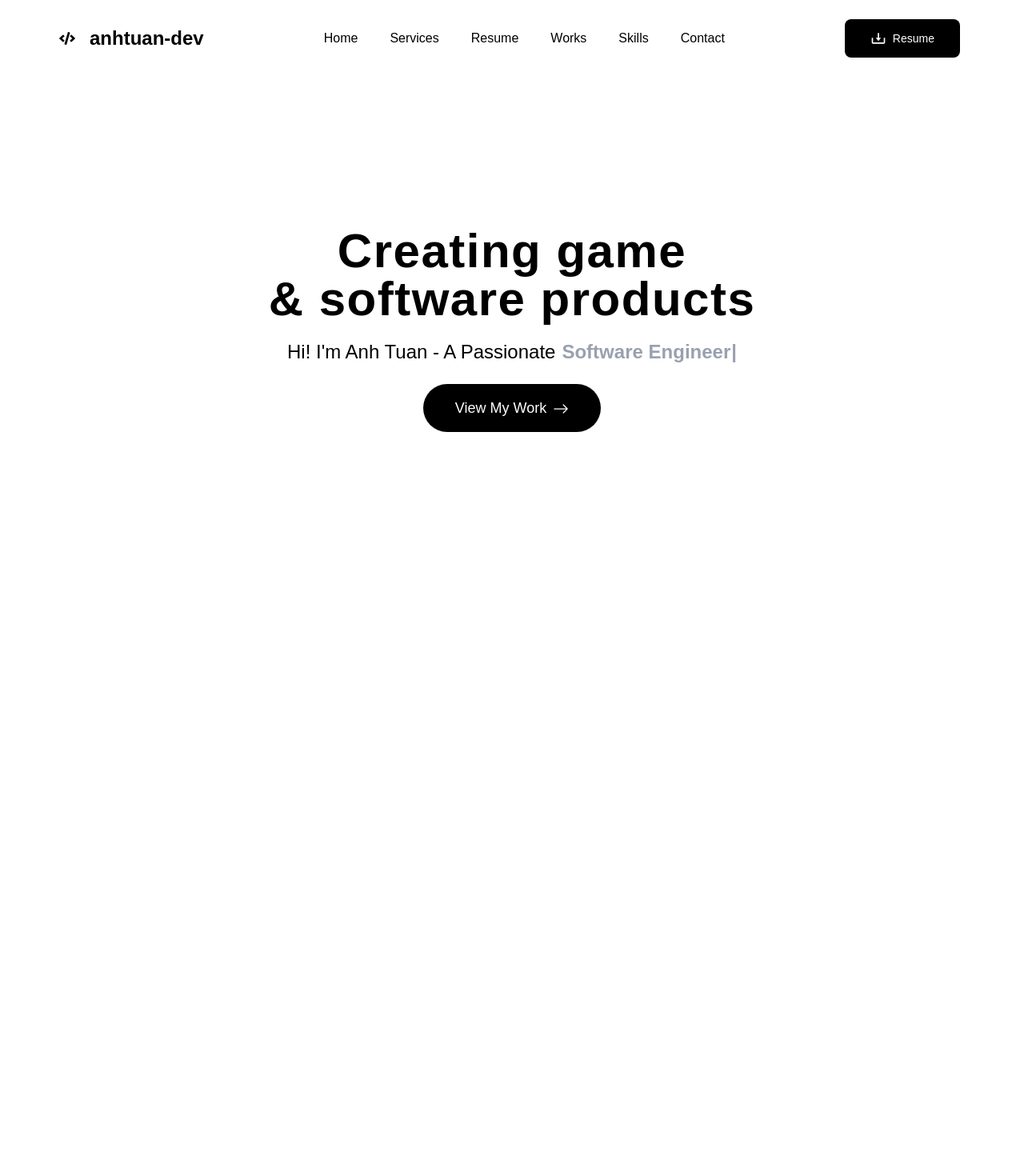
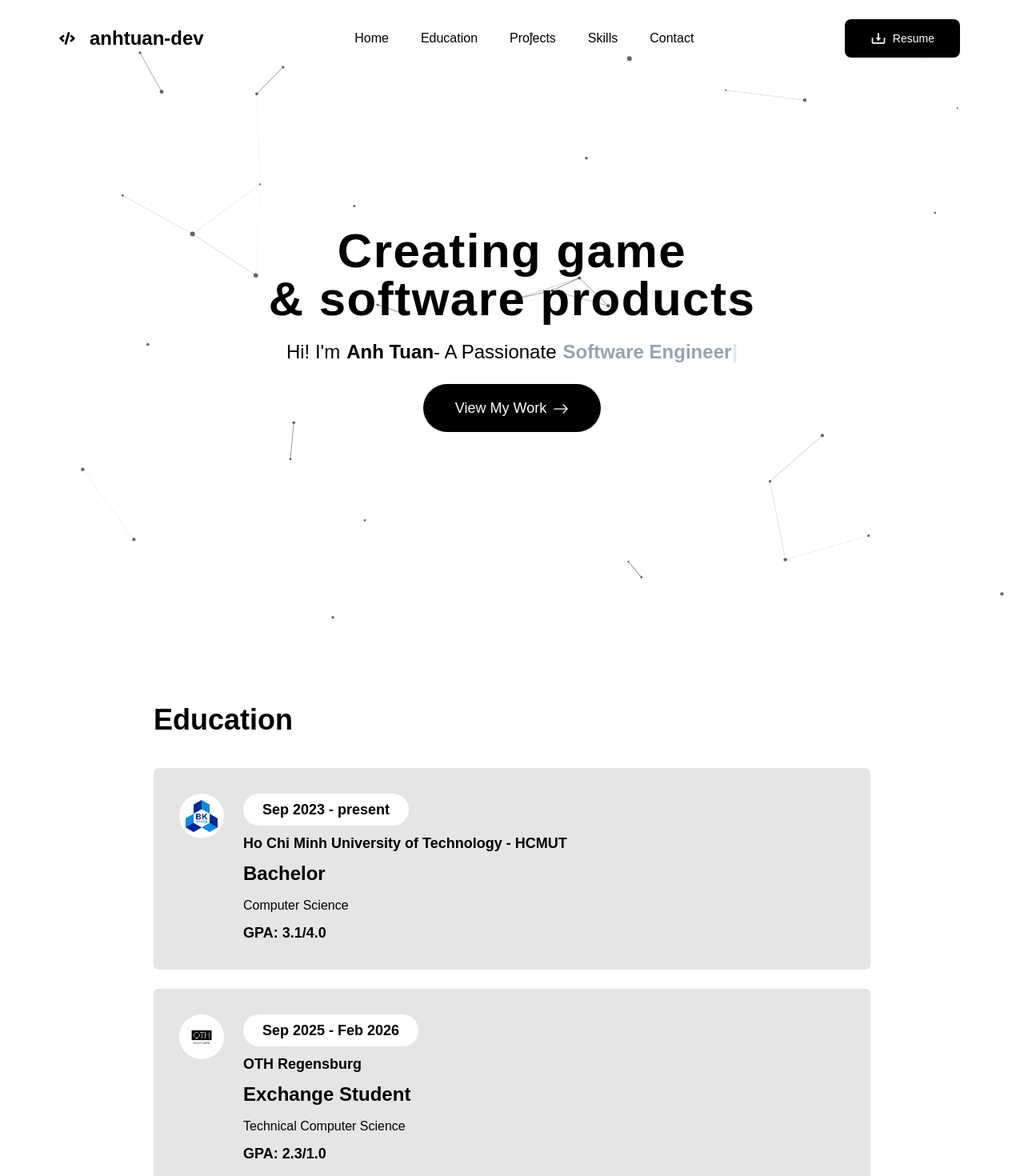
Before and after one commit to anhtuan170205/anhtuan-dev, a Next.js app: page / in a window 1280 px wide. Shown: the top 1470 px of the page at 80% size. Before the commit the page ends 800 px from the top, so only its background shows below. Built offline with nearby package versions, Linux system fonts and the light colour scheme; a web font is replaced by a local one.

Commit message:
feat: education section

```diff
--- /dev/null
+++ b/src/components/Home/Education/Education.tsx
@@ -0,0 +1,36 @@
+import React from 'react'
+import EducationCard from './EducationCard'
+import { FaGraduationCap } from 'react-icons/fa'
+
+const Education = () => {
+  return (
+	<div className='pt-20 pb-16'>
+		<div className='w-[90%] sm:w-[70%] mx-auto grid grid-cols-1 gap-10'>
+			{/* Education Card */}
+			<div>
+				<h1 className='text-3xl sm:text-4xl font-bold text-black'>Education</h1>
+				<div className='mt-10' data-aos='zoom-in' data-aos-anchor-placement='top-center'>
+					<EducationCard
+						name="Ho Chi Minh University of Technology - HCMUT"
+						major="Computer Science"
+						title="Bachelor"
+						logo="/hcmut-logo.png"
+						date="Sep 2023 - present"
+						gpa="3.1/4.0"
+					/>
+					<EducationCard
+						name="OTH Regensburg"
+						major="Technical Computer Science"
+						title="Exchange Student"
+						logo="/oth-logo.jpg"
+						date="Sep 2025 - Feb 2026"
+						gpa="2.3/1.0"
+					/>
+				</div>
+			</div>
+		</div>
+	</div>
+  )
+}
+
+export default Education
--- /dev/null
+++ b/src/components/Home/Education/EducationCard.tsx
@@ -0,0 +1,40 @@
+import React from 'react'
+import Image from 'next/image'
+
+type Props = {
+	name: string,
+	major: string,
+	title: string,
+	logo: string,
+	date?: string,
+	gpa: string
+}
+
+const EducationCard = ({name, major, title, logo, date, gpa}: Props) => {
+  return (
+	<div className='mb-6 w-full'>
+		<div className='w-full flex items-start space-x-6 bg-black/10 transition-all duration-300 p-4 sm:p-8 rounded-md'>
+			<div className='sm:w-14 sm:h-14 w-10 h-10 bg-white rounded-full flex items-center justify-center flex-col'>
+				<Image
+					src={logo}
+					alt={name}
+					width={40}
+					height={40}
+					className='object-contain'
+				/>
+			</div>
+			<div className='flex-1 min-w-0'>
+				{date && (
+					<h1 className='mb-2 sm:px-6 sm:py-1.5 px-4 py-1 rounded-full bg-white text-black w-fit sm:text-lg text-sm font-bold'>{date}</h1>
+				)}
+				<h1 className='text-black text-lg font-bold'>{name}</h1>
+				<h1 className='text-black text-xl sm:text-2xl font-semibold mt-2'>{title}</h1>
+				<p className='text-black text-sm sm:text-base pt-3'>{major}</p>
+				<p className='text-black text-lg font-bold pt-2'>GPA: {gpa}</p>
+			</div>
+		</div>
+	</div>
+  )
+}
+
+export default EducationCard
--- a/src/components/Home/Hero/Hero.tsx
+++ b/src/components/Home/Hero/Hero.tsx
@@ -26,7 +26,7 @@ const Hero = () => {
           data-aos-delay='400'
           className='mt-5 text-sm px-2 text-center sm:text-2xl font-medium flex items-center flex-wrap justify-center'
         >
-          Hi! I&apos;m Anh Tuan - A Passionate
+          Hi! I&apos;m <span className='ml-2 text-black font-bold'>  Anh Tuan</span> - A Passionate
           <span className='text-gray-400 font-bold ml-2'>
             <Typewriter
               options={{
--- a/src/components/Home/Hero/ParticleBackground.tsx
+++ b/src/components/Home/Hero/ParticleBackground.tsx
@@ -1,11 +1,9 @@
 'use client'
 
-import { Container, ISourceOptions, MoveDirection, OutMode } from "@tsparticles/engine"
-import Particles, { initParticlesEngine } from "@tsparticles/react"
-import { loadSlim } from "@tsparticles/slim"
-import { useEffect, useMemo, useState,  } from "react"
-
-
+import { useEffect, useMemo, useState } from 'react'
+import Particles, { initParticlesEngine } from '@tsparticles/react'
+import { type Container, type ISourceOptions, MoveDirection, OutMode } from '@tsparticles/engine'
+import { loadSlim } from '@tsparticles/slim'
 
 export default function ParticlesHero() {
   const [init, setInit] = useState(false)
@@ -13,54 +11,87 @@ export default function ParticlesHero() {
   useEffect(() => {
     initParticlesEngine(async (engine) => {
       await loadSlim(engine)
-		}).then(() => setInit(true))
+    }).then(() => {
+      setInit(true)
+    })
   }, [])
 
-	const particlesLoaded = async (container?: Container): Promise<void> => {
-		console.log(container)
+  const particlesLoaded = async (container?: Container) => {
+    console.log('particles loaded', container)
   }
 
   const options: ISourceOptions = useMemo(
     () => ({
-			background: {
-				color: { value: "transparent"}
-			},
       fullScreen: {
         enable: false,
       },
       fpsLimit: 60,
+      background: {
+        color: {
+          value: 'transparent',
+        },
+      },
       interactivity: {
         events: {
-					onClick: { enable: true, mode: "push" },
-					onHover: { enable: true, mode: "repulse" },
+          onClick: {
+            enable: true,
+            mode: 'push',
+          },
+          onHover: {
+            enable: true,
+            mode: 'repulse',
+          },
+          resize: {
+            enable: true,
+          },
         },
         modes: {
-					push: { quantity: 4 },
-					repulse: { distance: 100, duration: 0.4 },
+          push: {
+            quantity: 4,
+          },
+          repulse: {
+            distance: 120,
+            duration: 0.4,
+          },
         },
       },
       particles: {
-				color: { value: "black" },
+        color: {
+          value: '#000000',
+        },
         links: {
-					color: "black",
-					distance: 150,
+          color: '#000000',
+          distance: 120,
           enable: true,
-					opacity: 0.5,
+          opacity: 0.35,
           width: 1,
         },
         move: {
           direction: MoveDirection.none,
           enable: true,
-					outModes: { default: OutMode.out },
-					speed: 2,
+          outModes: {
+            default: OutMode.out,
+          },
+          random: false,
+          speed: 1.5,
+          straight: false,
         },
         number: {
-					density: { enable: true, area: 800 },
-					value: 60,
+          density: {
+            enable: true,
+            area: 800,
           },
-				opacity: { value: 0.5 },
-				shape: { type: "circle" },
-				size: { value: { min: 1, max: 4 } },
+          value: 80,
+        },
+        opacity: {
+          value: 0.6,
+        },
+        shape: {
+          type: 'circle',
+        },
+        size: {
+          value: { min: 1, max: 3 },
+        },
       },
       detectRetina: true,
     }),
@@ -71,10 +102,10 @@ export default function ParticlesHero() {
 
   return (
     <Particles
-			id="tsparticles"
+      id='tsparticles'
       particlesLoaded={particlesLoaded}
       options={options}
-			className="absolute inset-0"
+      className='absolute inset-0 z-0 pointer-events-none'
     />
   )
 }
--- a/src/components/Home/Home.tsx
+++ b/src/components/Home/Home.tsx
@@ -3,6 +3,7 @@ import React, { useEffect } from 'react'
 import AOS, { init } from 'aos'
 import 'aos/dist/aos.css'
 import Hero from './Hero/Hero'
+import Education from './Education/Education'
 
 const Home = () => {
   useEffect(() => {
@@ -19,9 +20,15 @@ const Home = () => {
 }, [])
 
   return (
-    <div>
-      <Hero />
-    </div>
+    	<div>
+			<section id='home' className='scroll-mt-24'>
+				<Hero />
+			</section>
+
+			<section id='education' className='scroll-mt-24'>
+				<Education />
+			</section>
+		</div>
   )
 }
 
--- a/src/components/Home/Navbar/Nav.tsx
+++ b/src/components/Home/Navbar/Nav.tsx
@@ -1,4 +1,4 @@
-"use client"
+'use client'
 import { NAV_LINKS } from '@/constant/constant'
 import Link from 'next/link'
 import React, { useEffect, useState } from 'react'
@@ -12,6 +12,7 @@ type Props = {
 
 const Nav = ({ openNav }: Props) => {
     const [navBg, setNavBg] = useState(false)
+
     useEffect(() => {
         const handler = () => {
             if (window.scrollY > 90) setNavBg(true)
@@ -23,25 +24,33 @@ const Nav = ({ openNav }: Props) => {
     }, [])
 
     return (
-    <div className={`transition-all ${navBg ? 'bg-white shadow-md' : 'fixed'} duration-200 h-[12vh] z-[10000] fixed w-full`}>
+        <div className={`transition-all duration-200 h-[12vh] z-[10000] fixed w-full ${navBg ? 'bg-white shadow-md' : 'bg-transparent'}`}>
             <div className='flex items-center h-full justify-between w-[90%] mx-auto'>
                 {/* Logo */}
                 <div className='flex items-center space-x-2'>
                     <div className='w-10 h-10 bg-white rounded-full flex items-center justify-center flex-col'>
-            <FaCode className='w-5 h-5 text-black'/>
+                        <FaCode className='w-5 h-5 text-black' />
                     </div>
                     <h1 className='text-xl hidden sm:block md:text-2xl text-black font-bold'>
                         anhtuan-dev
                     </h1>
                 </div>
+
                 {/* Nav Links */}
                 <div className='hidden lg:flex items-center space-x-10'>
                     {NAV_LINKS.map((link) => {
-            return <Link key={link.id} href={link.url} className={`text-base hover:text-gray-500 font-medium transition-all duration-200 text-black`}>
+                        return (
+                            <Link
+                                key={link.id}
+                                href={link.url}
+                                className='text-base hover:text-gray-500 font-medium transition-all duration-200 text-black'
+                            >
                                 <p>{link.label}</p>
                             </Link>
+                        )
                     })}
                 </div>
+
                 {/* Button */}
                 <div className='flex items-center space-x-4'>
                     {/* CV Button */}
@@ -49,8 +58,12 @@ const Nav = ({ openNav }: Props) => {
                         <BiDownload className='w-5 h-5' />
                         <span> Resume </span>
                     </button>
+
                     {/* Burger Menu */}
-          <HiBars3BottomRight onClick={openNav} className='w-8 h-8 text-black cursor-pointer lg:hidden' />
+                    <HiBars3BottomRight
+                        onClick={openNav}
+                        className='w-8 h-8 text-black cursor-pointer lg:hidden'
+                    />
                 </div>
             </div>
         </div>
--- a/src/constant/constant.ts
+++ b/src/constant/constant.ts
@@ -3,32 +3,27 @@ import { url } from 'inspector';
 export const NAV_LINKS = [
 	{
 		id: 1,
-		url: '/home',
+		url: '#home',
 		label: 'Home'
 	},
 	{
 		id: 2,
-		url: '/services',
-		label: 'Services'
+		url: '#education',
+		label: 'Education'
 	},
 	{
 		id: 3,
-		url: '/resume',
-		label: 'Resume'
+		url: '#projects',
+		label: 'Projects'
 	},
 	{
 		id: 4,
-		url: '/works',
-		label: 'Works'
+		url: '#skills',
+		label: 'Skills'
 	},
 	{
 		id: 5,
-		url: '/skills',
-		label: 'Skills'
-	},
-	{
-		id: 6,
-		url: '/contact',
+		url: '#contact',
 		label: 'Contact'
 	}
 ]
```
Also changed, not shown: public/hcmut-logo.png (added), public/oth-logo.jpg (added), src/components/Home/Navbar/MobileNav.tsx (indentation only). Lines whose indentation alone changed are shown as unchanged.
